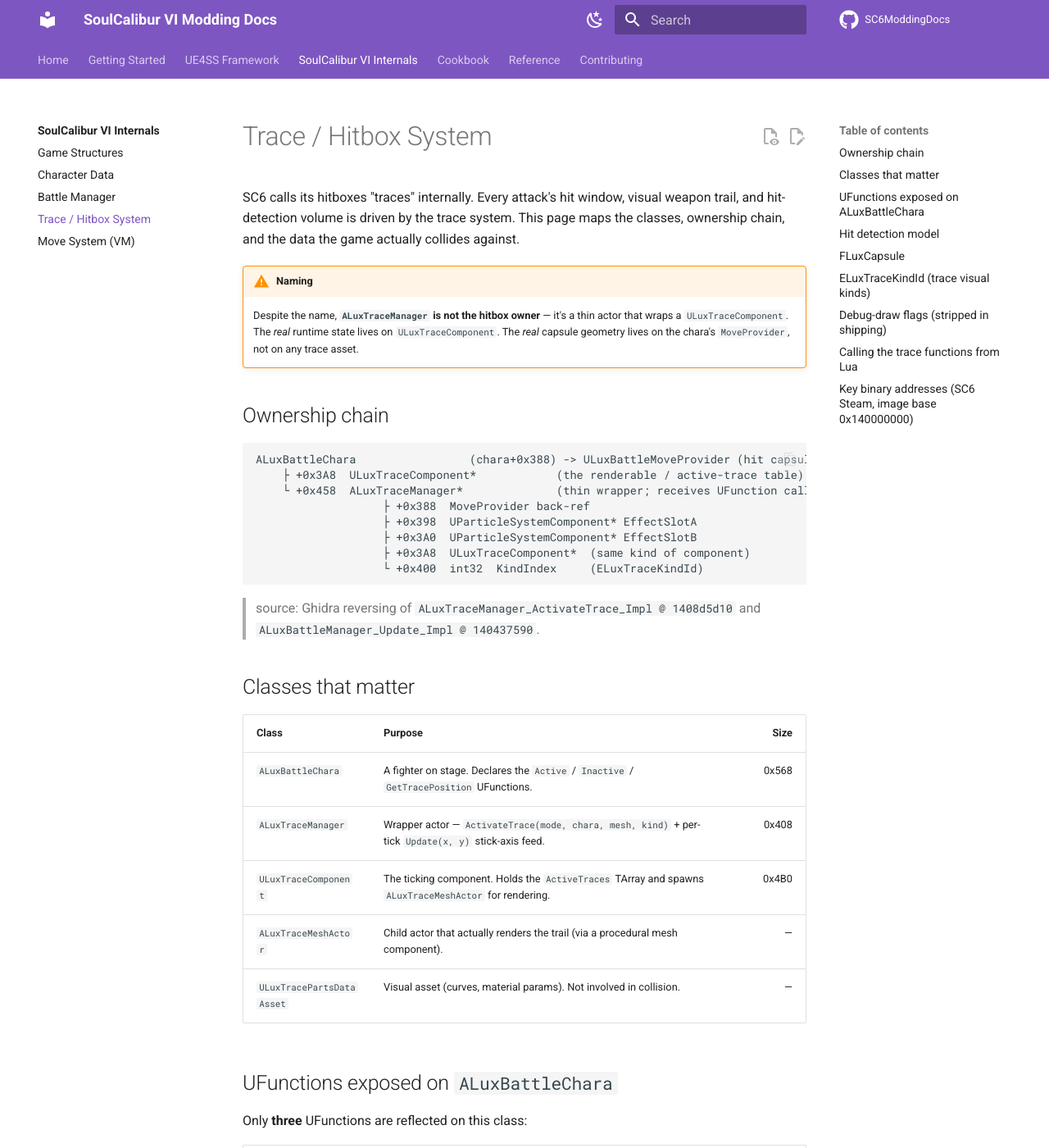
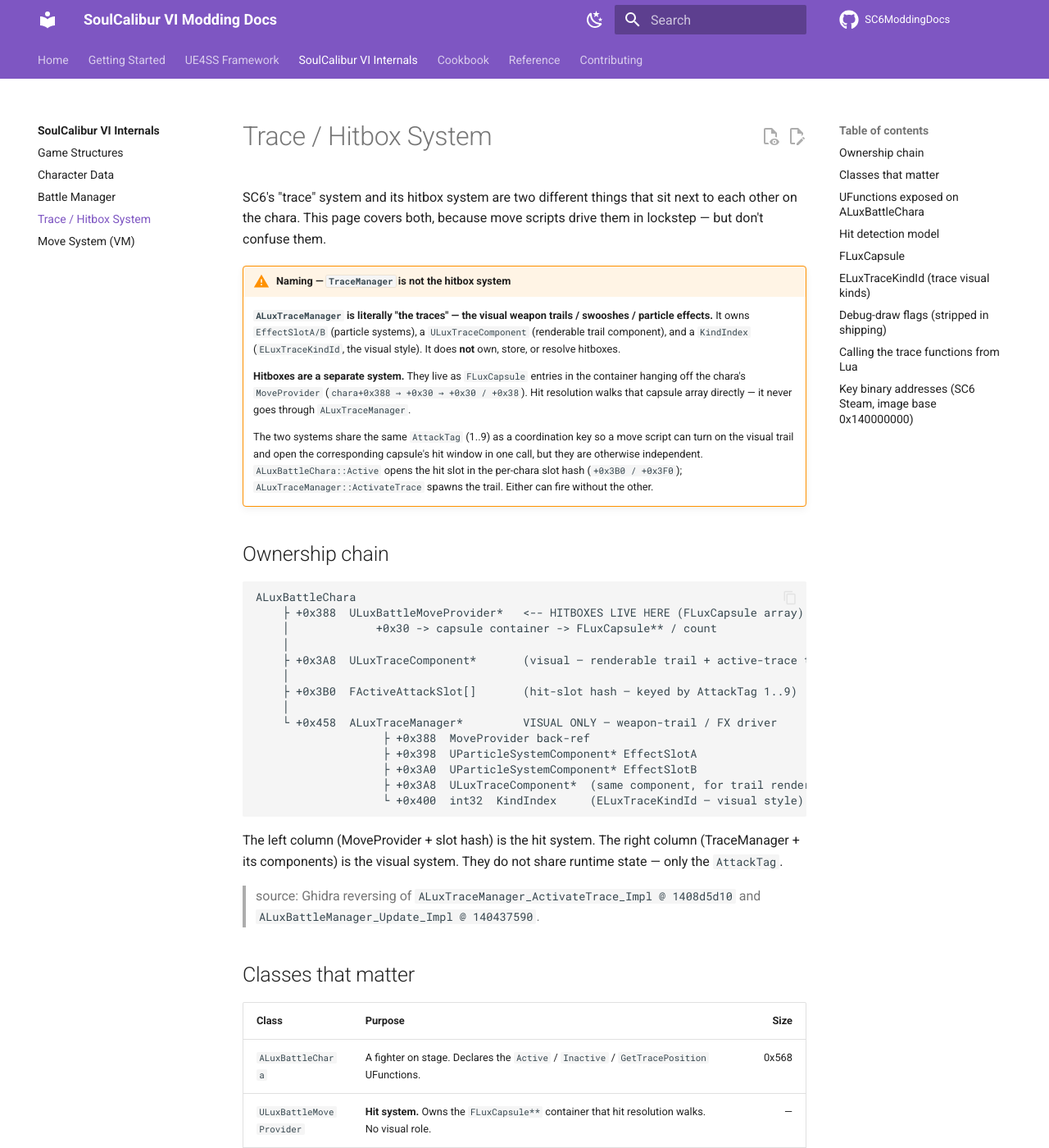
Before and after one commit to FottenSC/SC6ModdingDocs, an MkDocs documentation site: the page built from docs/sc6/trace-system.md, in a window 1280 px wide and 1400 px high. Shown: the whole window at 82% size. Built offline with MkDocs 1.6.1 and Material for MkDocs 9.7.7, drawn with Linux system fonts in a browser that asks for light colours; comment, search, counter and statistics services are not loaded; some of the changed text lies outside the part shown.

Commit message:
Clarify TraceManager is visual-only, not the hitbox system
The docs previously conflated "trace" with "hitbox" (glossary literally
defined them as synonymous). ALuxTraceManager actually drives the visual
weapon trails / particle FX; hitboxes are FLuxCapsule entries on the
MoveProvider and are resolved without touching TraceManager. The two
systems only share an AttackTag as a coordination key.

````diff
--- a/docs/sc6/trace-system.md
+++ b/docs/sc6/trace-system.md
@@ -1,26 +1,46 @@
 # Trace / Hitbox System
 
-SC6 calls its hitboxes "traces" internally. Every attack's hit window, visual weapon trail, and
-hit-detection volume is driven by the trace system. This page maps the classes, ownership chain,
-and the data the game actually collides against.
+SC6's "trace" system and its hitbox system are two different things that sit next to each other
+on the chara. This page covers both, because move scripts drive them in lockstep — but don't
+confuse them.
 
-!!! warning "Naming"
-    Despite the name, **`ALuxTraceManager` is not the hitbox owner** — it's a thin actor that
-    wraps a `ULuxTraceComponent`. The *real* runtime state lives on `ULuxTraceComponent`. The
-    *real* capsule geometry lives on the chara's `MoveProvider`, not on any trace asset.
+!!! warning "Naming — `TraceManager` is not the hitbox system"
+    **`ALuxTraceManager` is literally "the traces" — the visual weapon trails / swooshes /
+    particle effects.** It owns `EffectSlotA/B` (particle systems), a `ULuxTraceComponent`
+    (renderable trail component), and a `KindIndex` (`ELuxTraceKindId`, the visual style). It
+    does **not** own, store, or resolve hitboxes.
+
+    **Hitboxes are a separate system.** They live as `FLuxCapsule` entries in the container
+    hanging off the chara's `MoveProvider` (`chara+0x388 → +0x30 → +0x30 / +0x38`). Hit
+    resolution walks that capsule array directly — it never goes through `ALuxTraceManager`.
+
+    The two systems share the same `AttackTag` (1..9) as a coordination key so a move script can
+    turn on the visual trail and open the corresponding capsule's hit window in one call, but
+    they are otherwise independent. `ALuxBattleChara::Active` opens the hit slot in the per-chara
+    slot hash (`+0x3B0 / +0x3F0`); `ALuxTraceManager::ActivateTrace` spawns the trail. Either can
+    fire without the other.
 
 ## Ownership chain
 
 ```text
-ALuxBattleChara                 (chara+0x388) -> ULuxBattleMoveProvider (hit capsules live here)
-    ├ +0x3A8  ULuxTraceComponent*            (the renderable / active-trace table)
-    └ +0x458  ALuxTraceManager*              (thin wrapper; receives UFunction calls)
+ALuxBattleChara
+    ├ +0x388  ULuxBattleMoveProvider*   <-- HITBOXES LIVE HERE (FLuxCapsule array)
+    │             +0x30 -> capsule container -> FLuxCapsule** / count
+    │
+    ├ +0x3A8  ULuxTraceComponent*       (visual — renderable trail + active-trace table)
+    │
+    ├ +0x3B0  FActiveAttackSlot[]       (hit-slot hash — keyed by AttackTag 1..9)
+    │
+    └ +0x458  ALuxTraceManager*         VISUAL ONLY — weapon-trail / FX driver
                    ├ +0x388  MoveProvider back-ref
                    ├ +0x398  UParticleSystemComponent* EffectSlotA
                    ├ +0x3A0  UParticleSystemComponent* EffectSlotB
-                   ├ +0x3A8  ULuxTraceComponent*  (same kind of component)
-                   └ +0x400  int32  KindIndex     (ELuxTraceKindId)
+                   ├ +0x3A8  ULuxTraceComponent*  (same component, for trail rendering)
+                   └ +0x400  int32  KindIndex     (ELuxTraceKindId — visual style)
 ```
+
+The left column (MoveProvider + slot hash) is the hit system. The right column (TraceManager +
+its components) is the visual system. They do not share runtime state — only the `AttackTag`.
 
 > source: Ghidra reversing of `ALuxTraceManager_ActivateTrace_Impl @ 1408d5d10` and
 > `ALuxBattleManager_Update_Impl @ 140437590`.
@@ -30,10 +50,12 @@ ALuxBattleChara                 (chara+0x388) -> ULuxBattleMoveProvider (hit cap
 | Class | Purpose | Size |
 |---|---|---:|
 | `ALuxBattleChara` | A fighter on stage. Declares the `Active` / `Inactive` / `GetTracePosition` UFunctions. | 0x568 |
-| `ALuxTraceManager` | Wrapper actor — `ActivateTrace(mode, chara, mesh, kind)` + per-tick `Update(x, y)` stick-axis feed. | 0x408 |
-| `ULuxTraceComponent` | The ticking component. Holds the `ActiveTraces` TArray and spawns `ALuxTraceMeshActor` for rendering. | 0x4B0 |
-| `ALuxTraceMeshActor` | Child actor that actually renders the trail (via a procedural mesh component). | — |
-| `ULuxTracePartsDataAsset` | Visual asset (curves, material params). Not involved in collision. | — |
+| `ULuxBattleMoveProvider` | **Hit system.** Owns the `FLuxCapsule**` container that hit resolution walks. No visual role. | — |
+| `FLuxCapsule` | **Hit system.** One entry per hit/hurt capsule endpoint pair; tagged by `CapsuleType` matching `AttackTag`. | 0x50 |
+| `ALuxTraceManager` | **Visual only.** Wrapper actor that drives the weapon trail / FX — `ActivateTrace(mode, chara, mesh, kind)` + per-tick `Update(x, y)` stick-axis feed. Not consulted by hit resolution. | 0x408 |
+| `ULuxTraceComponent` | **Visual only.** Ticking component that holds the `ActiveTraces` TArray and spawns `ALuxTraceMeshActor` for rendering. | 0x4B0 |
+| `ALuxTraceMeshActor` | **Visual only.** Child actor that actually renders the trail (via a procedural mesh component). | — |
+| `ULuxTracePartsDataAsset` | **Visual only.** Curves, material params. Not involved in collision. | — |
 
 ## UFunctions exposed on `ALuxBattleChara`
 
````
Also changed, not shown: docs/reference/glossary.md (+2 -1 lines), docs/sc6/structures.md (+8 -1 lines).
